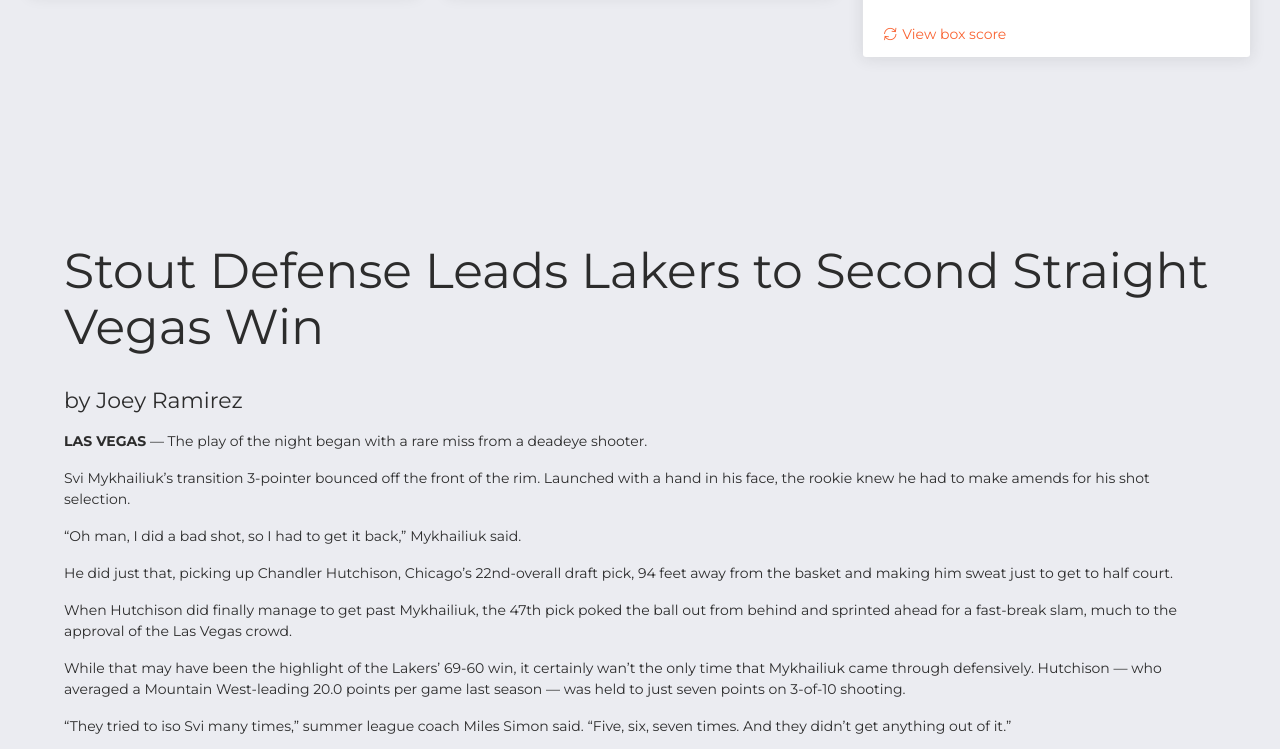
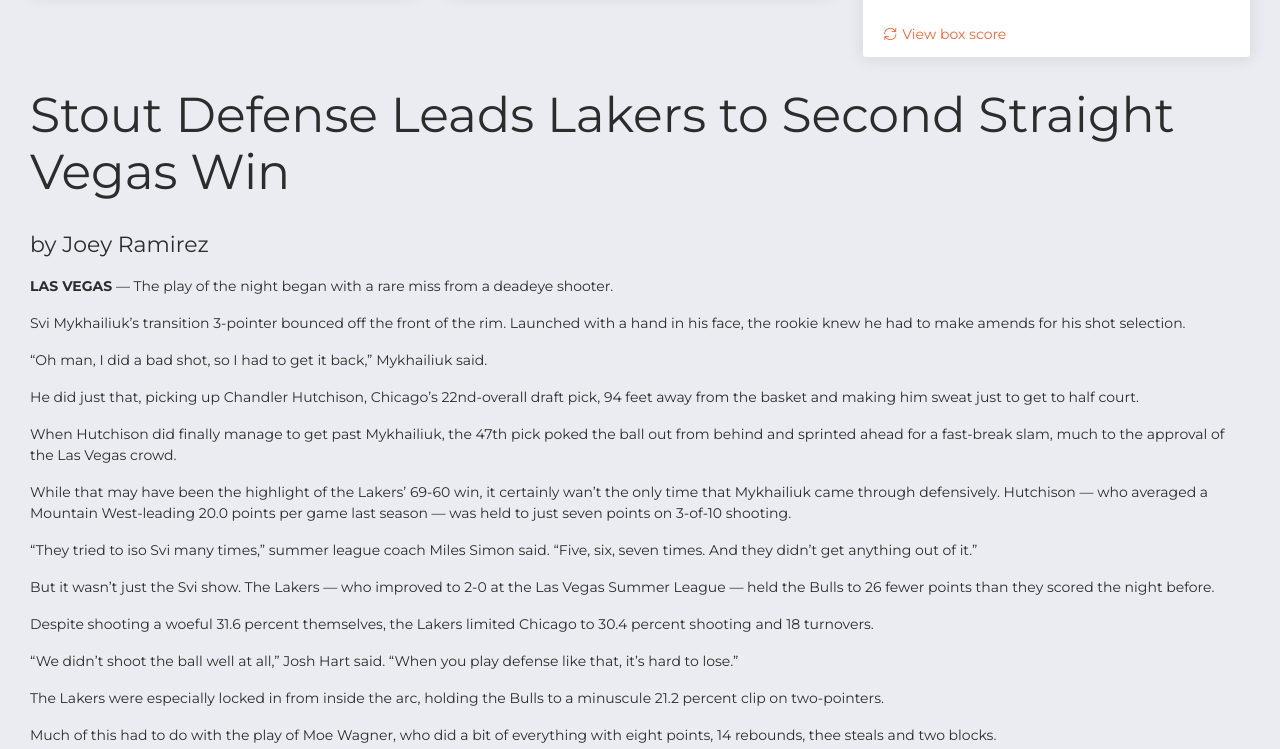
Before and after one commit to miyamotoryan/miyamotoryan-github.io, a plain HTML site: page index.html in a window 1280 px wide. Shown: the part 794-1543 px from the top of the page. Drawn offline with Linux system fonts and the light colour scheme.

Commit message:
Update index.html

```diff
--- a/index.html
+++ b/index.html
@@ -320,10 +320,9 @@
                 </div>
               </div>
             </div>
-            </div>
           </div>
         </div>
-      <div style="padding-top: 10px;padding-bottom: 45px;margin-left:5%; margin-right:5%;">
+      <div style="padding-top: 10px;padding-bottom: 45px;">
 
         <h1>Stout Defense Leads Lakers to Second Straight Vegas Win</h1>
         <h5>by Joey Ramirez</h5>
```
